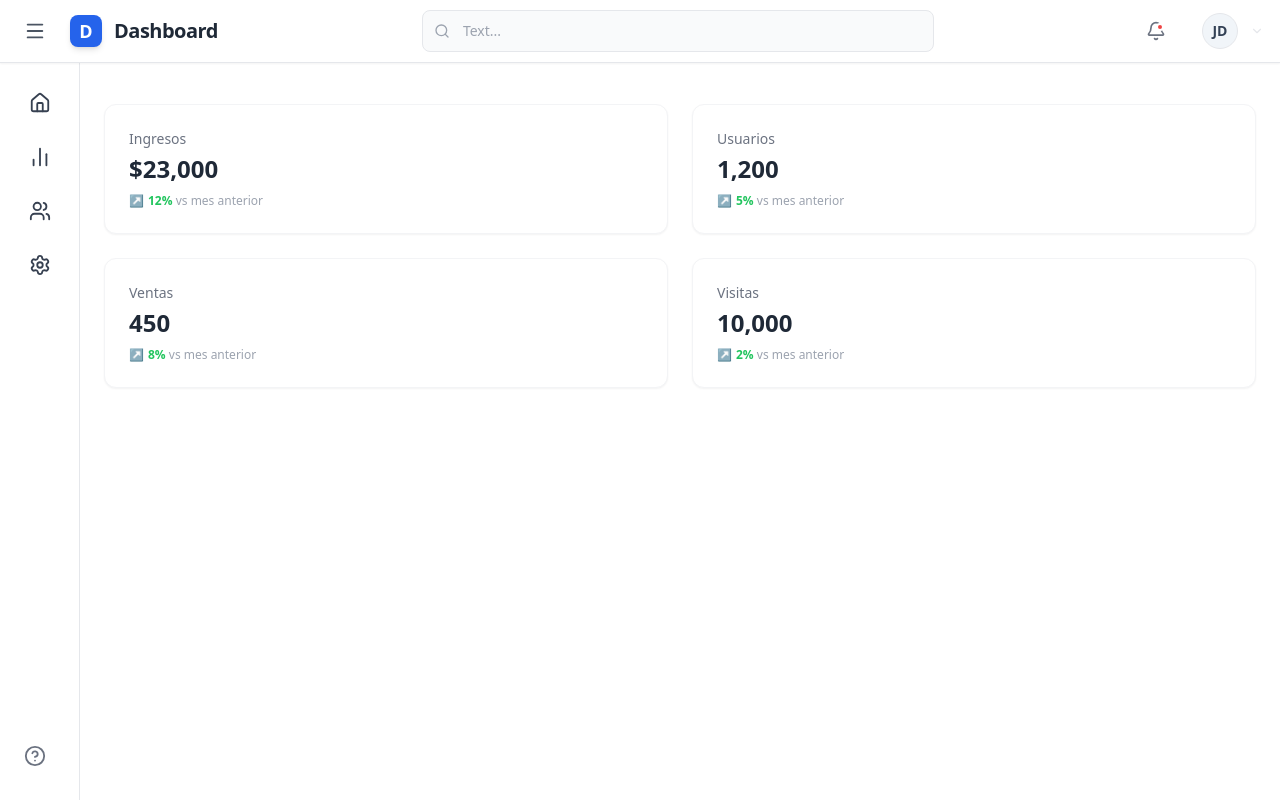
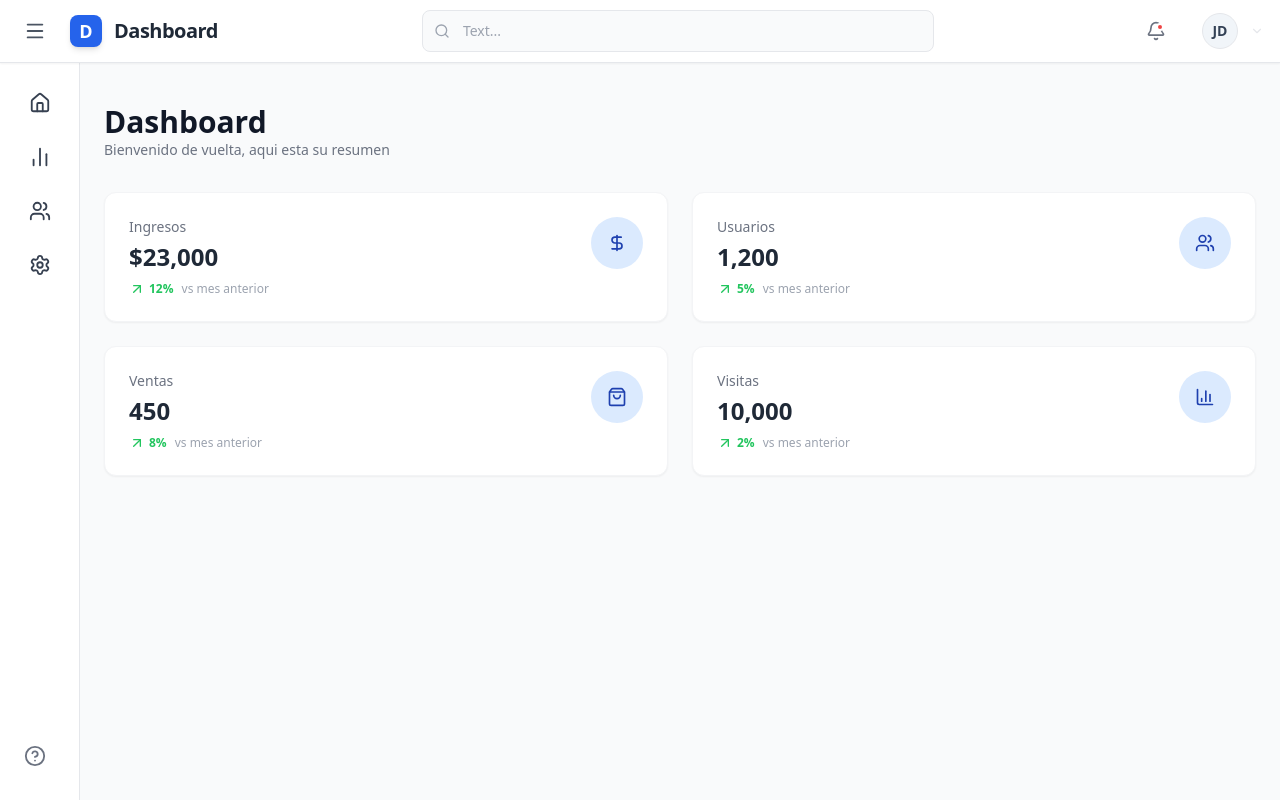
Before and after one commit to JanhRose/Dashboard, a React (Vite) app: page / in a window 1280 px wide. Built offline with nearby package versions, Linux system fonts and the light colour scheme.

Commit message:
add: icons

```diff
--- a/src/App.jsx
+++ b/src/App.jsx
@@ -1,5 +1,5 @@
 import MainLayout from "./Layout/MainLayout";
-import Dashboard from "./Pages/dashboard";
+import Dashboard from "./Pages/Dashboard";
 
 function App() {
   return (
--- a/src/Components/StatCard.jsx
+++ b/src/Components/StatCard.jsx
@@ -1,14 +1,19 @@
+import { ArrowUpRight, ArrowDownRight } from "lucide-react";
+
 // src/Components/StatCard.jsx
-const StatCard = ({ title, value, percentage }) => (
-  <div className="bg-white p-6 rounded-xl border border-gray-100 shadow-sm flex justify-between items-start">
+const StatCard = ({ title, value, percentage, icon: Icon }) => (
+  <div className="bg-white  p-6 rounded-xl border border-gray-100 shadow-sm flex justify-between items-start">
     <div>
       <p className="text-gray-500 text-sm font-medium">{title}</p>
       <h3 className="text-2xl font-bold mt-1 text-gray-800">{value}</h3>
-      <p className="text-green-500 text-xs mt-2 font-semibold">
-        <span className="mr-1">↗</span>
-        {percentage}{" "}
-        <span className="text-gray-400 font-normal">vs mes anterior</span>
-      </p>
+      <div className="flex items-center mt-2 text-green-500 text-xs font-semibold">
+        <ArrowUpRight size={16} className="mr-1" />
+        <span>{percentage} </span>
+        <span className="text-gray-400 font-normal ml-2">vs mes anterior</span>
+      </div>
+    </div>
+    <div className="p-4 rounded-full bg-blue-100 text-blue-800 flex-shrink-0">
+      {Icon && <Icon size={20} />}
     </div>
   </div>
 );
--- a/src/Layout/MainLayout.jsx
+++ b/src/Layout/MainLayout.jsx
@@ -14,7 +14,7 @@ function MainLayout({ children }) {
         <Sidebar isOpen={isOpen} />
 
         <main
-          className={`flex-1 min-h-screen pt-20 transition-all duration-300 ml-0 ${isOpen ? "md:ml-64" : "md:ml-20"}`}
+          className={`flex-1 min-h-screen bg-gray-50 pt-20 transition-all duration-300 ml-0 ${isOpen ? "md:ml-64" : "md:ml-20"}`}
         >
           <div className="p-6">{children}</div>
         </main>
--- a/src/Pages/Dashboard.jsx
+++ b/src/Pages/Dashboard.jsx
@@ -1,14 +1,41 @@
+import { DollarSign, Users, ShoppingBag, BarChart3 } from "lucide-react";
 import StatCard from "../Components/StatCard";
 
 function Dashboard() {
   return (
     // En tu archivo de Página (ej. Home.jsx o Dashboard.jsx)
-    <div className="grid grid-cols-1 md:grid-cols-2 lg:grid-cols-2 gap-6">
-      <StatCard title="Ingresos" value="$23,000" percentage="12%" />
-      <StatCard title="Usuarios" value="1,200" percentage="5%" />
-      <StatCard title="Ventas" value="450" percentage="8%" />
-      <StatCard title="Visitas" value="10,000" percentage="2%" />
-    </div>
+    <>
+      <div className="mb-8">
+        <h1 className="text-3xl font-bold text-gray-900">Dashboard</h1>
+        <p className="text-gray-500 text-sm">
+          Bienvenido de vuelta, aqui esta su resumen
+        </p>
+      </div>
+      <div className="grid grid-cols-1 md:grid-cols-2 lg:grid-cols-2 gap-6">
+        <StatCard
+          title="Ingresos"
+          value="$23,000"
+          percentage="12%"
+          icon={DollarSign}
+        />
+
+        <StatCard title="Usuarios" value="1,200" percentage="5%" icon={Users} />
+
+        <StatCard
+          title="Ventas"
+          value="450"
+          percentage="8%"
+          icon={ShoppingBag}
+        />
+
+        <StatCard
+          title="Visitas"
+          value="10,000"
+          percentage="2%"
+          icon={BarChart3}
+        />
+      </div>
+    </>
   );
 }
 
```
